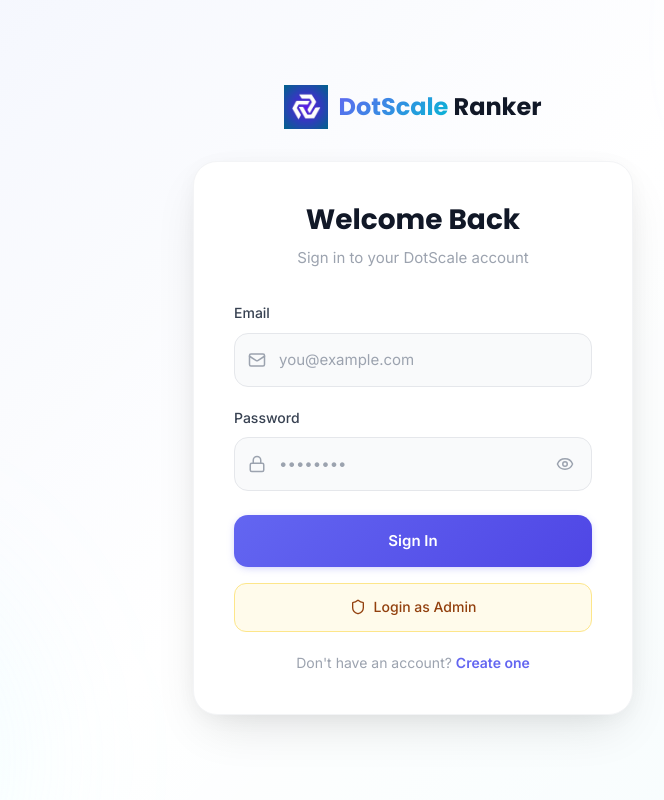
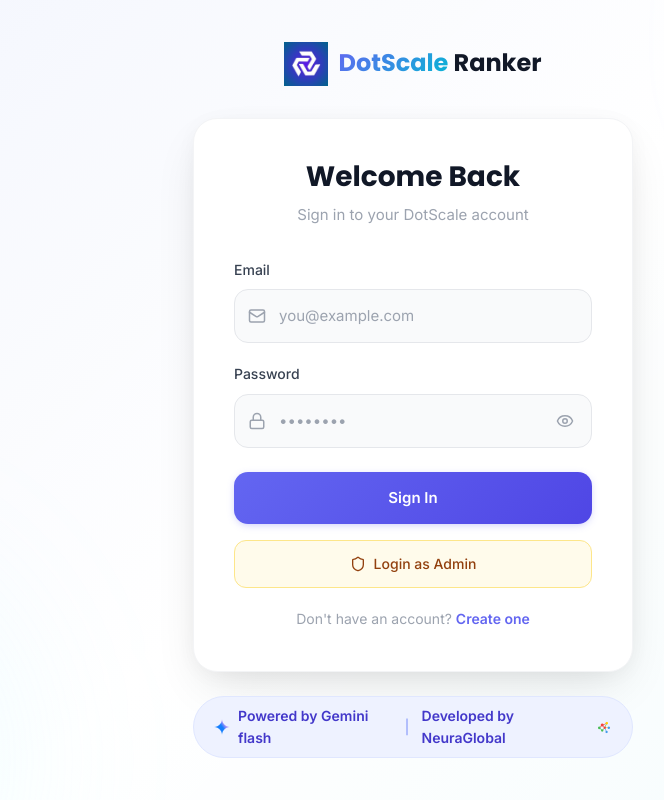
Before and after one commit to pandiselvam1216/dotscale-ranker, a Next.js app: page /login in a window 1280 px wide. Shown: the whole page, without its empty margins (227-891 px from the left). Built offline with nearby package versions, Linux system fonts and the light colour scheme.

Commit message:
style: add secondary AI intelligence branding badge below auth layout forms

```diff
--- a/src/app/(auth)/layout.tsx
+++ b/src/app/(auth)/layout.tsx
@@ -30,6 +30,16 @@
           </span>
         </Link>
         {children}
+
+        <div style={{ display: 'flex', justifyContent: 'center', marginTop: '24px' }}>
+          <div style={{ display: 'inline-flex', alignItems: 'center', gap: '8px', background: '#eef2ff', color: '#4338ca', fontSize: '0.875rem', fontWeight: 600, padding: '8px 20px', borderRadius: '100px', border: '1px solid #e0e7ff' }}>
+            <img src="/gemini-logo.png" alt="Gemini" style={{ width: '16px', height: '16px', objectFit: 'contain' }} onError={(e) => { e.currentTarget.style.display = 'none'; }} />
+            Powered by Gemini flash
+            <span style={{ margin: '0 4px', color: '#a5b4fc' }}>|</span>
+            Developed by NeuraGlobal
+            <img src="/neuraglobal-logo.png" alt="NeuraGlobal" style={{ width: '16px', height: '16px', objectFit: 'contain' }} onError={(e) => { e.currentTarget.style.display = 'none'; }} />
+          </div>
+        </div>
       </div>
     </div>
   );
```
